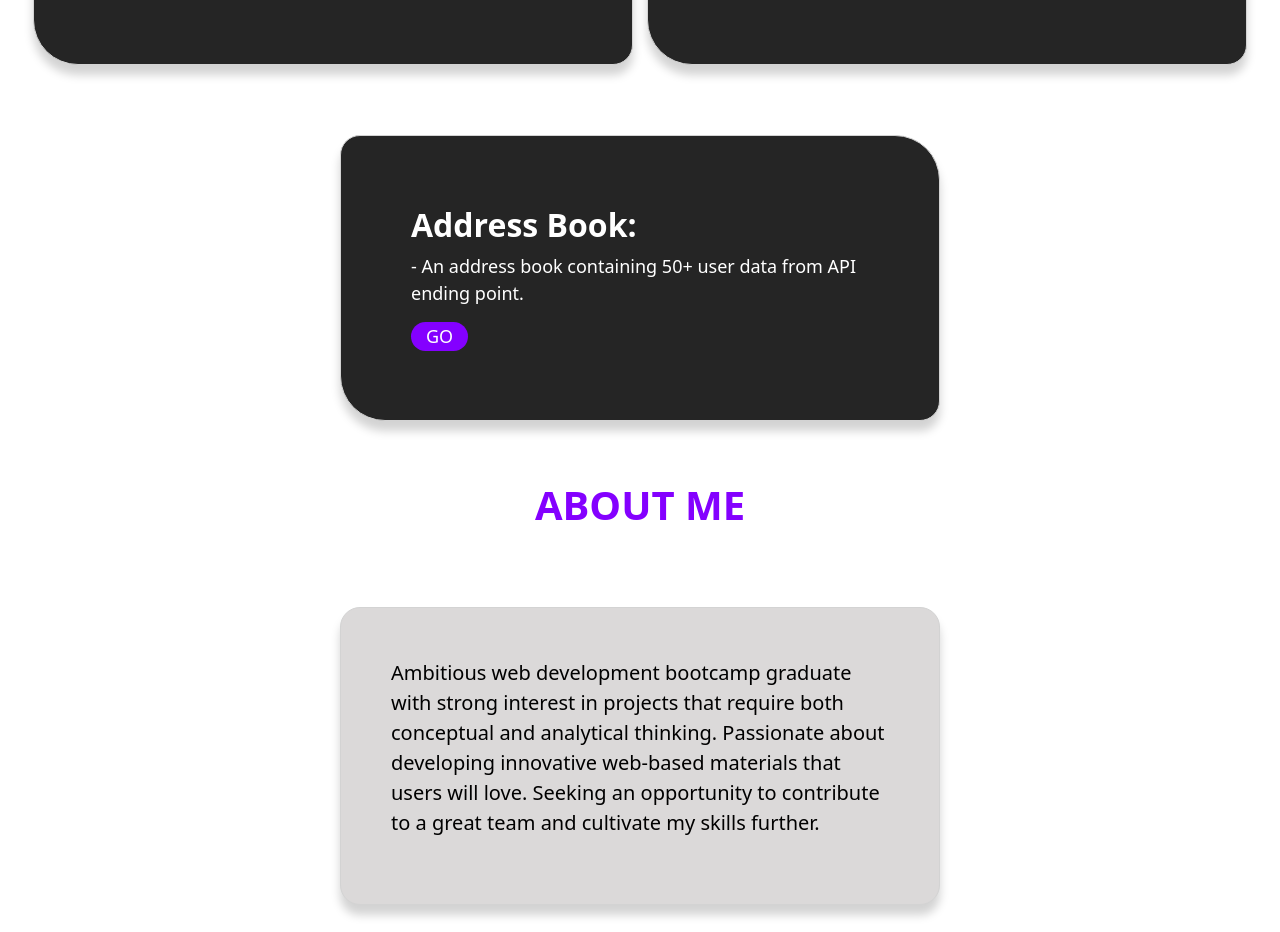
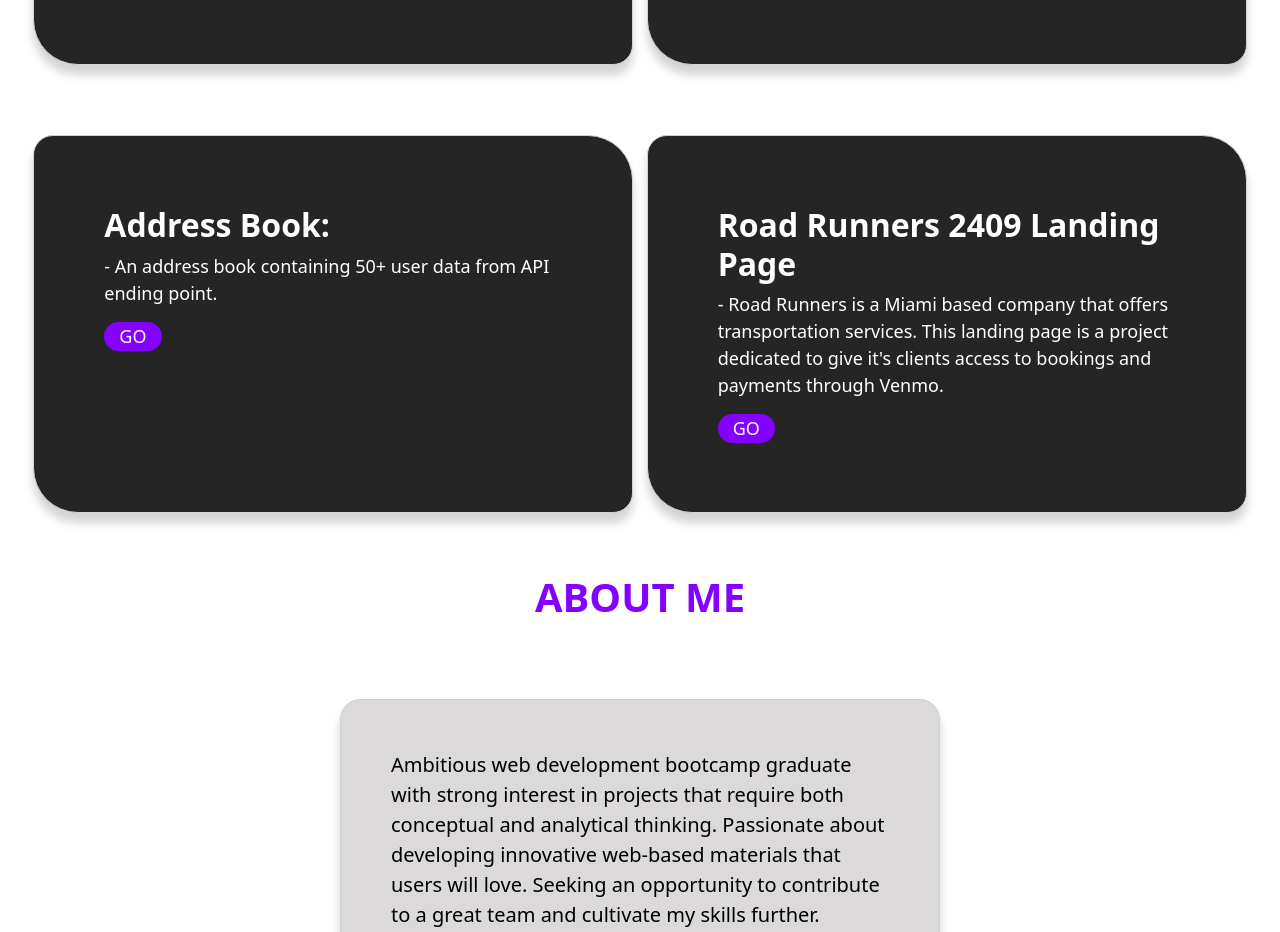
Before and after one commit to chrisbelloso/landingPage, a React (Create React App) app: page / in a window 1280 px wide. Shown: the part 780-1712 px from the top of the page. Built offline with nearby package versions, Linux system fonts and the light colour scheme.

Commit message:
Added Road Runners

```diff
--- a/src/views/MainView.js
+++ b/src/views/MainView.js
@@ -33,6 +33,14 @@ const MainView = () => {
                     <p>- An address book containing 50+ user data from API ending point.</p>
                     <a className='toLinkContainer' href="https://sleepy-volhard-62e8f8.netlify.app/">GO</a>
                 </div>
+                <div className='exploreContainer'>
+                    <h2 style={{fontWeight: "bold"}}>Road Runners 2409 Landing Page</h2>
+                    <p>
+                        - Road Runners is a Miami based company that offers transportation services.
+                        This landing page is a project dedicated to give it's clients access to bookings and payments through Venmo.
+                        </p>
+                    <a className='toLinkContainer' href="https://elaborate-parfait-3cc6d1.netlify.app/">GO</a>
+                </div>
             </div>
 
             <div>
```
